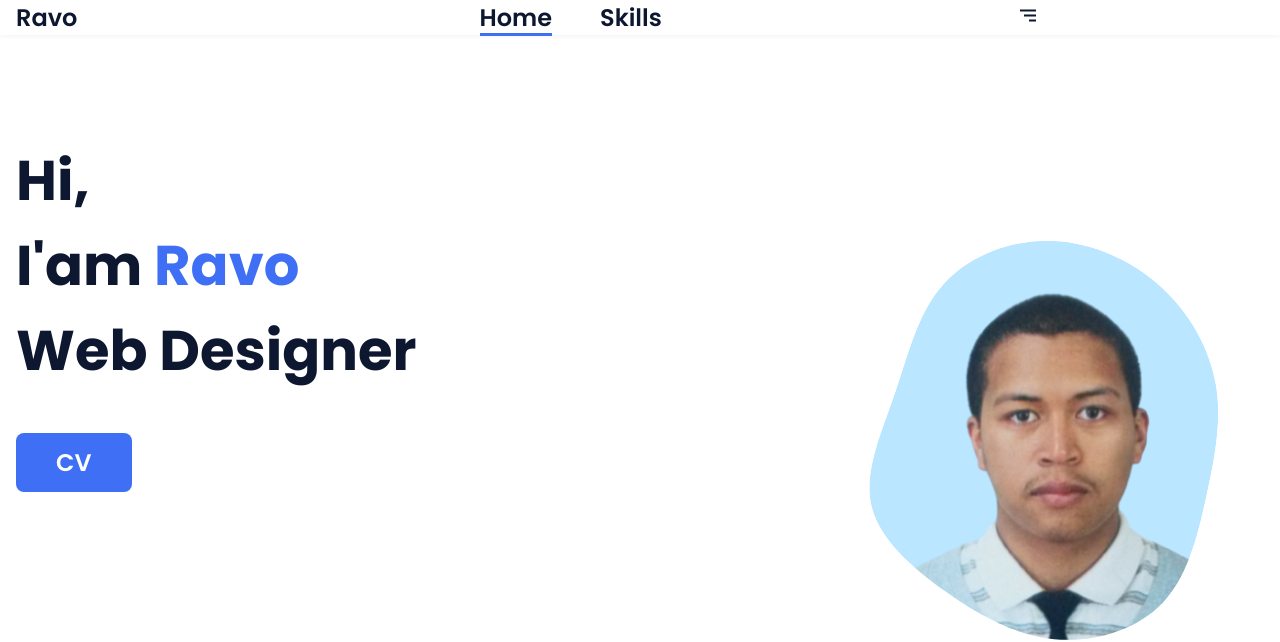
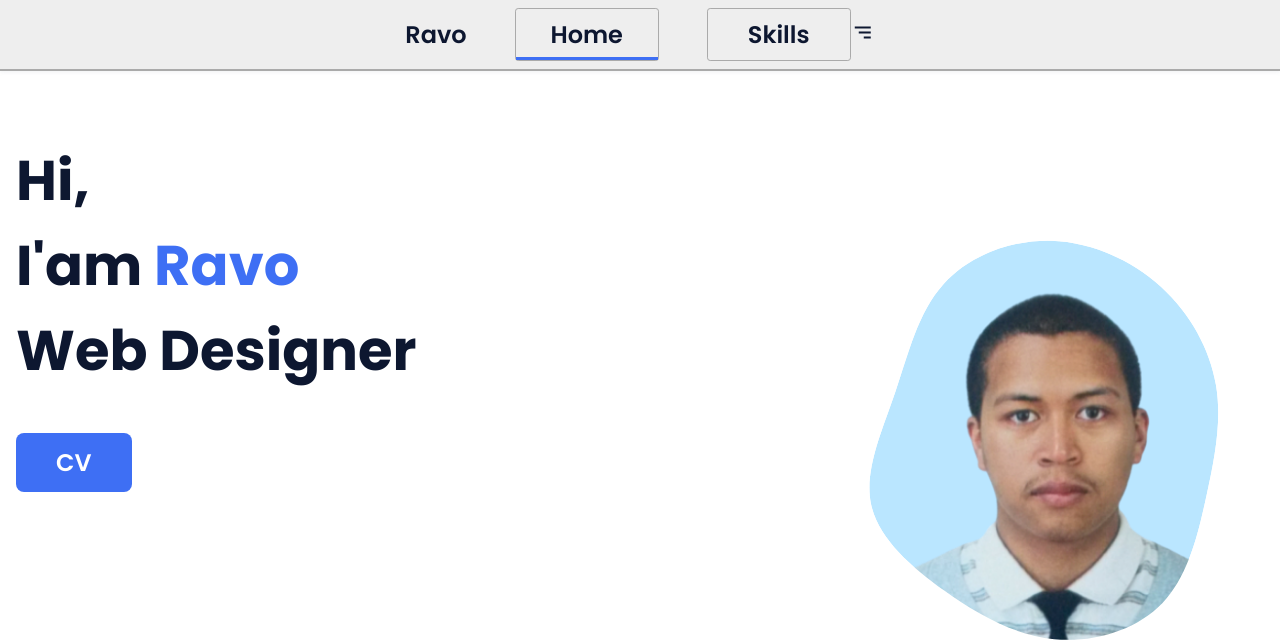
Before and after one commit to epramh/Portfolio, a website: page index.html in a window 1280 px wide. Shown: the top 642 px of the page. Drawn offline with nearby package versions, Linux system fonts and the light colour scheme.

Commit message:
add box nav_menu

```diff
--- a/assets/css/styles.css
+++ b/assets/css/styles.css
@@ -143,13 +143,22 @@ img {
 }
 
 .l-header {
-    background-color: #fff;
+    /* background-color: #fff; */
     box-shadow:  0 1px 4px rgba(146, 161, 176, .15);
     left: 0;
     position: fixed;
     top: 0;
     width: 100%;
     z-index: var(--z-fixed);
+
+    align-items: center;
+    background-color: #eee;
+    border-bottom: solid 2px #aaa;
+    display: flex;
+    flex-wrap: initial;
+    gap: 0.5rem;
+    justify-content: center;
+    padding: 0.5rem;
 }
 
 /*===== NAV =====*/
@@ -178,6 +187,17 @@ img {
     margin-bottom: var(--mb-4);
 }
 
+li a {
+    display: inline-block;
+    min-width: 9rem;
+    padding: 0.5rem;
+    border-radius: 0.2rem;
+    border: solid 1px #aaa;
+    text-align: center;
+    text-decoration: none;
+    color: #555;
+}
+
 .nav__link {
     color: #fff;
     position: relative;
@@ -193,7 +213,7 @@ img {
     height: 0.18rem;
     left: 0;
     position: absolute;
-    top: 2rem;
+    top: 3rem;
     width: 100%;
 }
 
@@ -214,7 +234,7 @@ img {
     height: 0.18rem;
     left: 0;
     position: absolute;
-    top: 2rem;
+    top: 3rem;
     width: 100%;
 }
 
```
